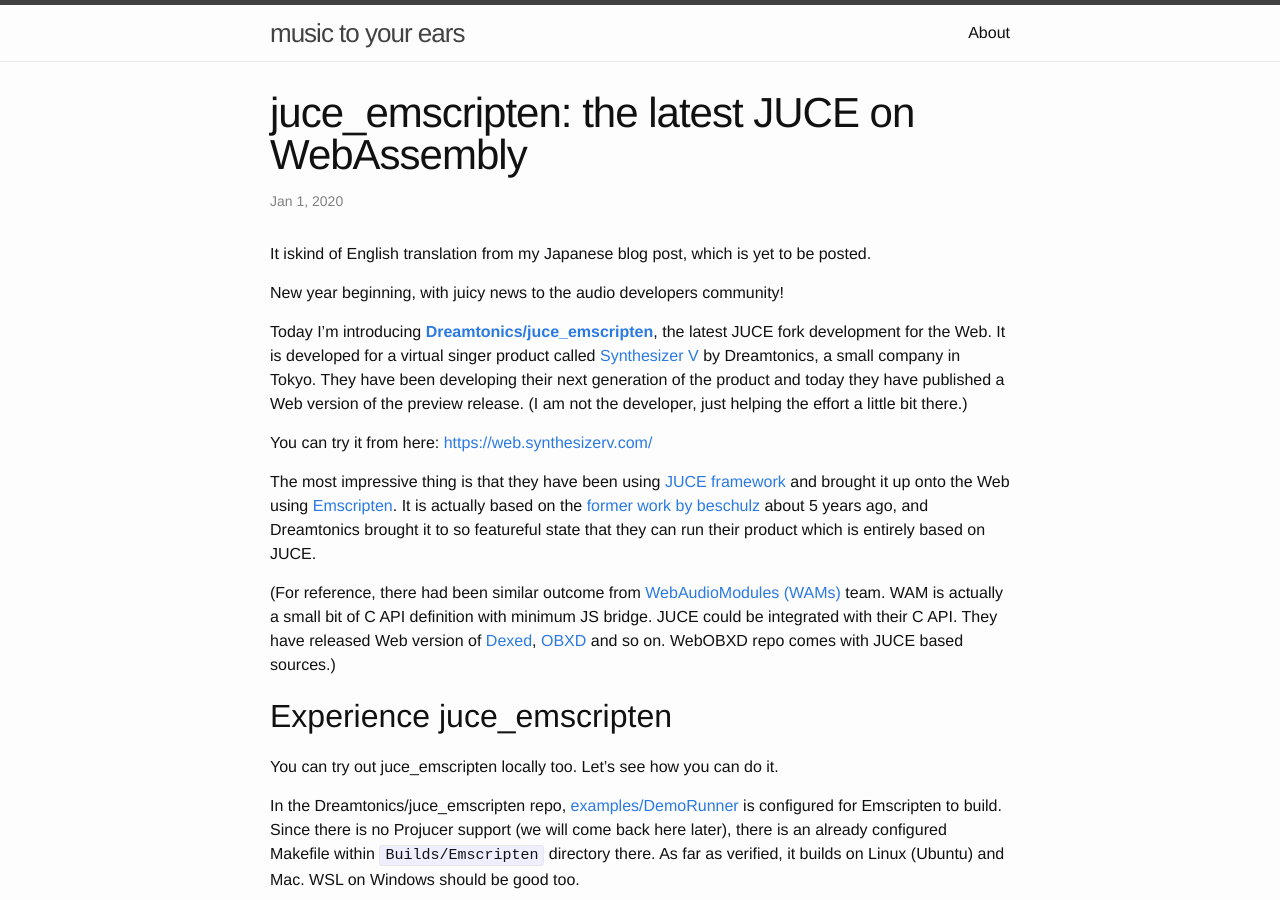
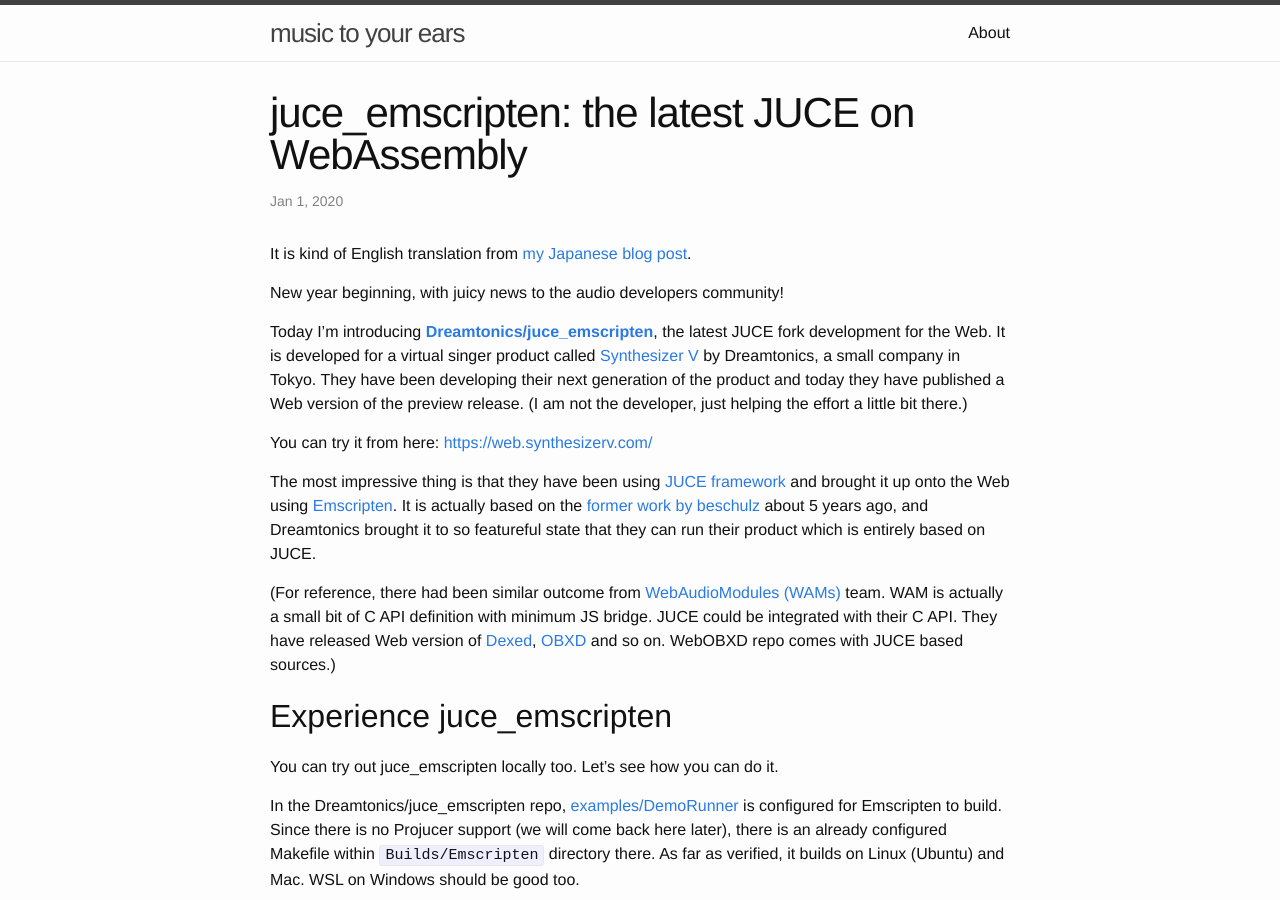
Before and after one commit to atsushieno/atsushieno.github.io, a Jekyll site: the page built from _posts/2020-01-01-juce-emscripten-the-latest-juce-on-webassembly.markdown, in a window 1280 px wide and 900 px high. Built offline with Jekyll 4.4.1, drawn with Linux system fonts in a browser that asks for light colours; our own code applies the rules of GitHub Pages for plain Markdown files.

Commit message:
Updated Juce Emscripten The Latest Juce On Webassembly

```diff
--- a/_posts/2020-01-01-juce-emscripten-the-latest-juce-on-webassembly.markdown
+++ b/_posts/2020-01-01-juce-emscripten-the-latest-juce-on-webassembly.markdown
@@ -9,7 +9,7 @@
 - synthesizer-v
 ---
 
-It iskind of English translation from my Japanese blog post, which is yet to be posted.
+It is kind of English translation from [my Japanese blog post](http://atsushieno.hatenablog.com/entry/2020/01/01/121050).
 
 New year beginning, with juicy news to the audio developers community!
 
```
